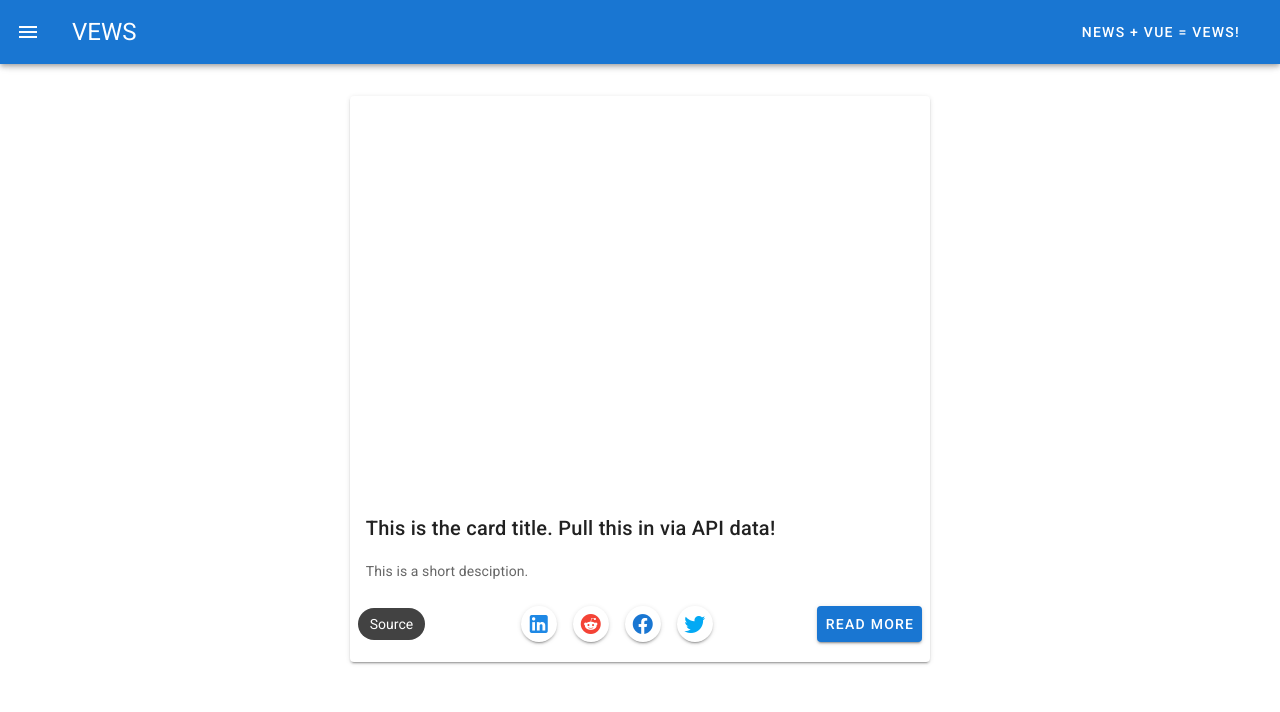
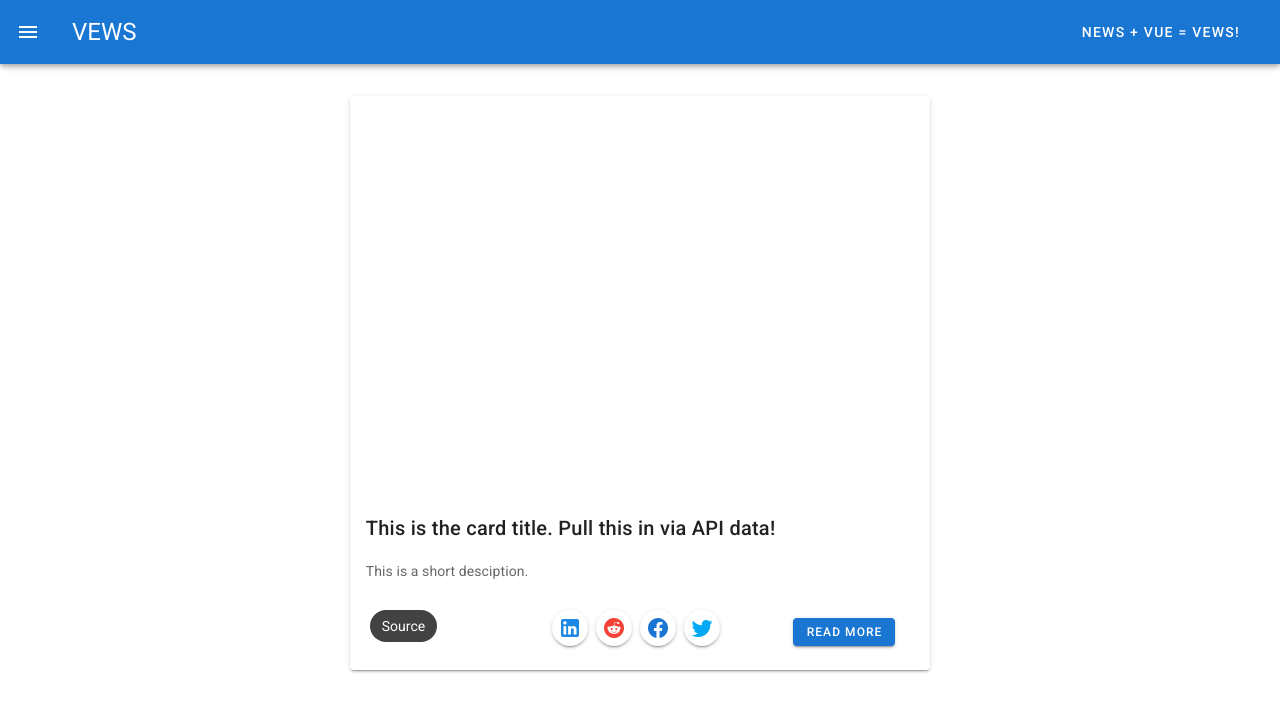
Before and after one commit to DRD161/vews, a Vue app: page / in a window 1280 px wide. Shown: the top 712 px of the page. Built offline with nearby package versions, Linux system fonts and the light colour scheme.

Commit message:
Building Card component

```diff
--- a/src/components/Card.vue
+++ b/src/components/Card.vue
@@ -1,14 +1,18 @@
 <template>
   <v-container>
-    <v-layout align-center>
+    <v-layout wrap align-center>
       <v-flex xs12 md6 offset-md3>
         <v-card class="mx-auto my-5 pb-3">
           <v-img src="@/assets/400x400.png" height="400px"></v-img>
           <v-card-title>This is the card title. Pull this in via API data!</v-card-title>
           <v-card-text>This is a short desciption.</v-card-text>
-          <v-card-actions>
+          <v-container>
+            <v-row class="px-2">
+              <v-col :sm="6" :md="3">
                 <v-chip color="secondary">Source</v-chip>
+              </v-col>
               <v-spacer></v-spacer>
+              <v-col class="d-flex justify-center" :sm="6" :md="6">
                 <v-btn class="mr-2" icon :elevation="2">
                   <v-icon class="blue--text text--darken-1">mdi-linkedin</v-icon>
                 </v-btn>
@@ -21,9 +25,13 @@
                 <v-btn class="mr-2" icon :elevation="2">
                   <v-icon class="light-blue--text">mdi-twitter</v-icon>
                 </v-btn>
+              </v-col>
               <v-spacer></v-spacer>
-            <v-btn color="primary">Read More</v-btn>
-          </v-card-actions>
+              <v-col class="align-self-end" md="3">
+                <v-btn small color="primary">Read More</v-btn>
+              </v-col>
+            </v-row>
+          </v-container>
         </v-card>
       </v-flex>
     </v-layout>
```
Lines whose indentation alone changed are shown as unchanged.
